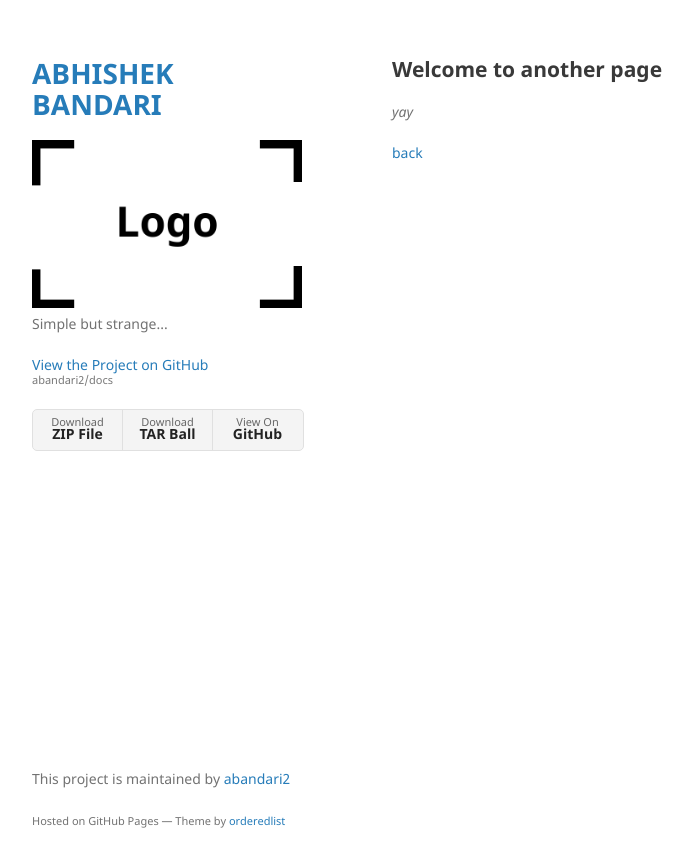
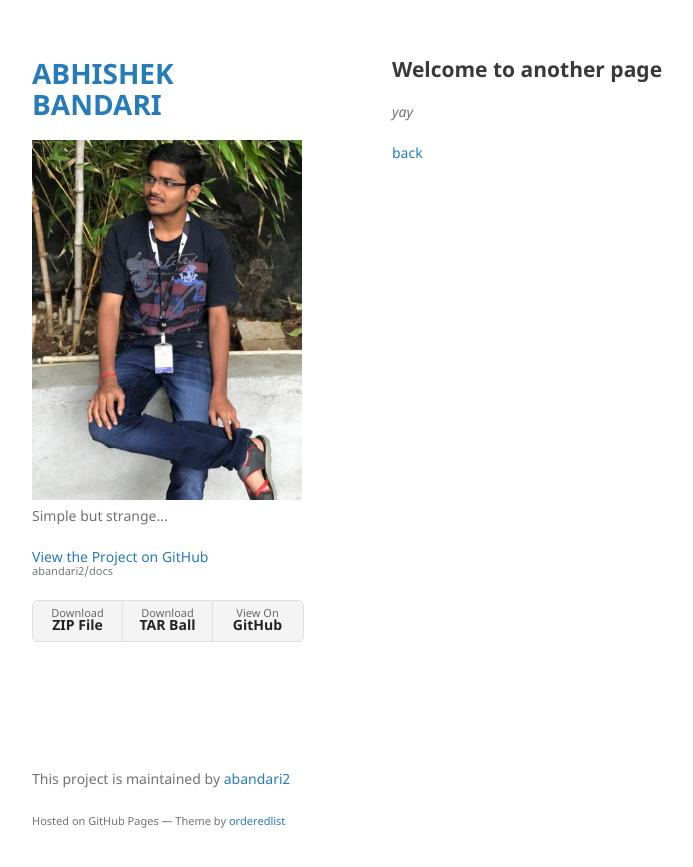
Before and after one commit to abandari2/docs, a Jekyll site: the page built from another-page.md, in a window 1280 px wide. Shown: the top 867 px of the page, without its empty margins (178-871 px from the left). Built offline with Jekyll 4.4.1, drawn with Linux system fonts in a browser that asks for light colours; our own code applies the rules of GitHub Pages for plain Markdown files.

Commit message:
Update _config.yml

```diff
--- a/_config.yml
+++ b/_config.yml
@@ -1,5 +1,5 @@
 title: ABHISHEK BANDARI
-logo: /assets/img/logo.png
+logo: /assets/img/abhishek.jpg
 description: Simple but strange...
 show_downloads: true
 google_analytics:
```
